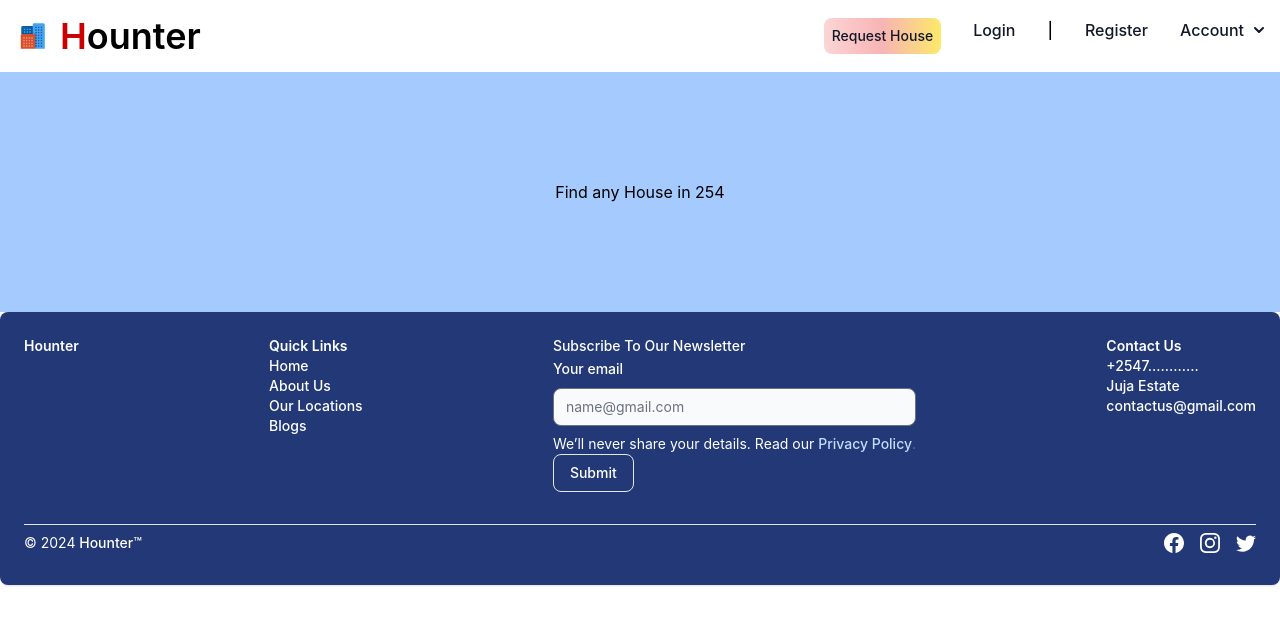
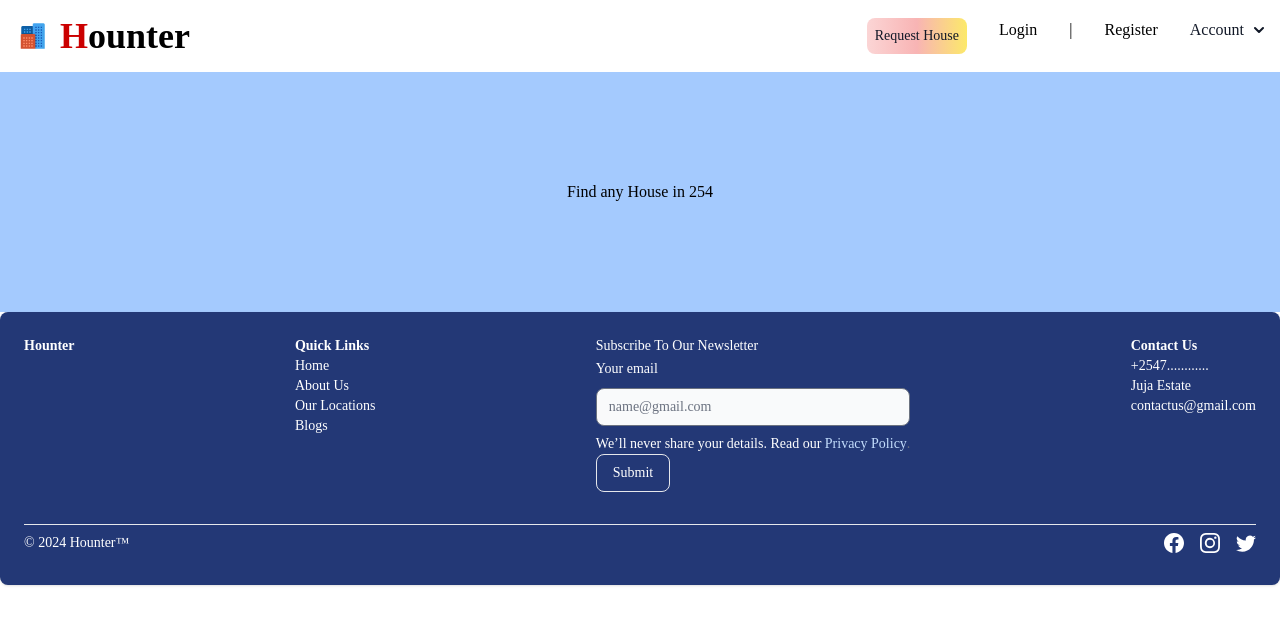
Before and after one commit to dicksonguantai/Hounter, a React (Vite) app in the folder Hounter/: page / in a window 1280 px wide. Shown: the top 624 px of the page. Built offline with nearby package versions, Linux system fonts and the light colour scheme.

Commit message:
page font-Nunito

```diff
--- a/Hounter/src/Components/Navbar/Navbar.jsx
+++ b/Hounter/src/Components/Navbar/Navbar.jsx
@@ -69,23 +69,18 @@ export default function Navbar() {
             </li>
 
             <li>
-              <a
-                href="#"
-                className="block py-2 px-3 text-gray-900 rounded hover:bg-gray-100 md:hover:bg-transparent md:border-0 md:hover:text-blue-700 md:p-0 dark:text-white md:dark:hover:text-blue-500 dark:hover:bg-gray-700 dark:hover:text-white md:dark:hover:bg-transparent"
-                aria-current="page"
-              >
-                Login
-              </a>
+            <Link to="/login">
+
+              Login
+
+            </Link>
             </li>
             <span className="hidden md:inline">|</span>
             <li>
-              <Link to="/login">
-              <a
-                href="#"
-                className="block py-2 px-3 text-gray-900 rounded hover:bg-gray-100 md:hover:bg-transparent md:border-0 md:hover:text-blue-700 md:p-0 dark:text-white md:dark:hover:text-blue-500 dark:hover:bg-gray-700 dark:hover:text-white md:dark:hover:bg-transparent"
-              >
+              <Link to="/signup">
+
                 Register
-              </a>
+
               </Link>
             </li>
 
--- a/Hounter/src/index.css
+++ b/Hounter/src/index.css
@@ -3,10 +3,12 @@
 @import 'tailwindcss/components';
 @import 'tailwindcss/utilities';
 
+@import url('https://fonts.googleapis.com/css2?family=Nunito:ital,wght@0,200..1000;1,200..1000&display=swap');
+
 :root {
-  font-family: Inter, system-ui, Avenir, Helvetica, Arial, sans-serif;
+  font-family: Inter, system-ui, Avenir, Helvetica, Arial, sans-serif,Nunito ;
   line-height: 1.5;
-  font-weight: 400;
+  font-weight: 200;
 
 
   font-synthesis: none;
@@ -29,6 +31,7 @@ body {
   min-height: 100vh;
   display: flex;
   flex-direction: column;
+  font-family: Nunito;
 }
 
 h1 {
```
